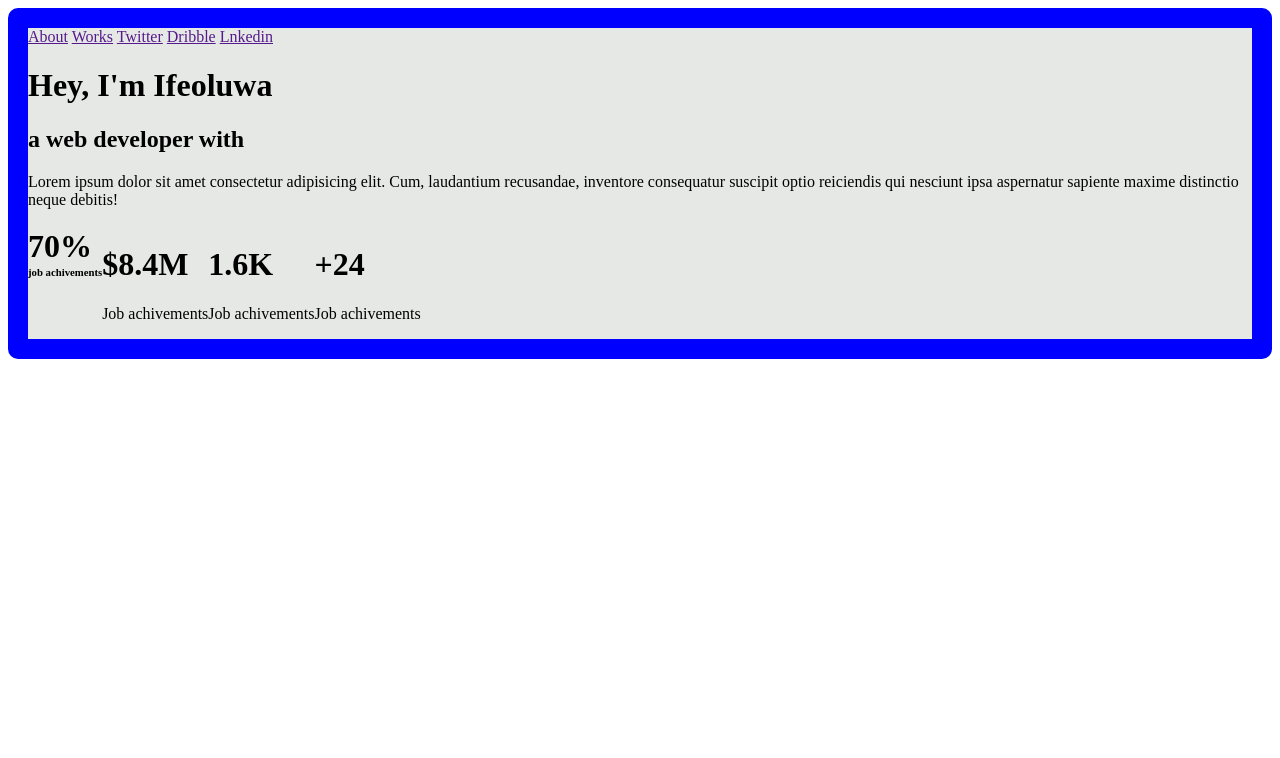
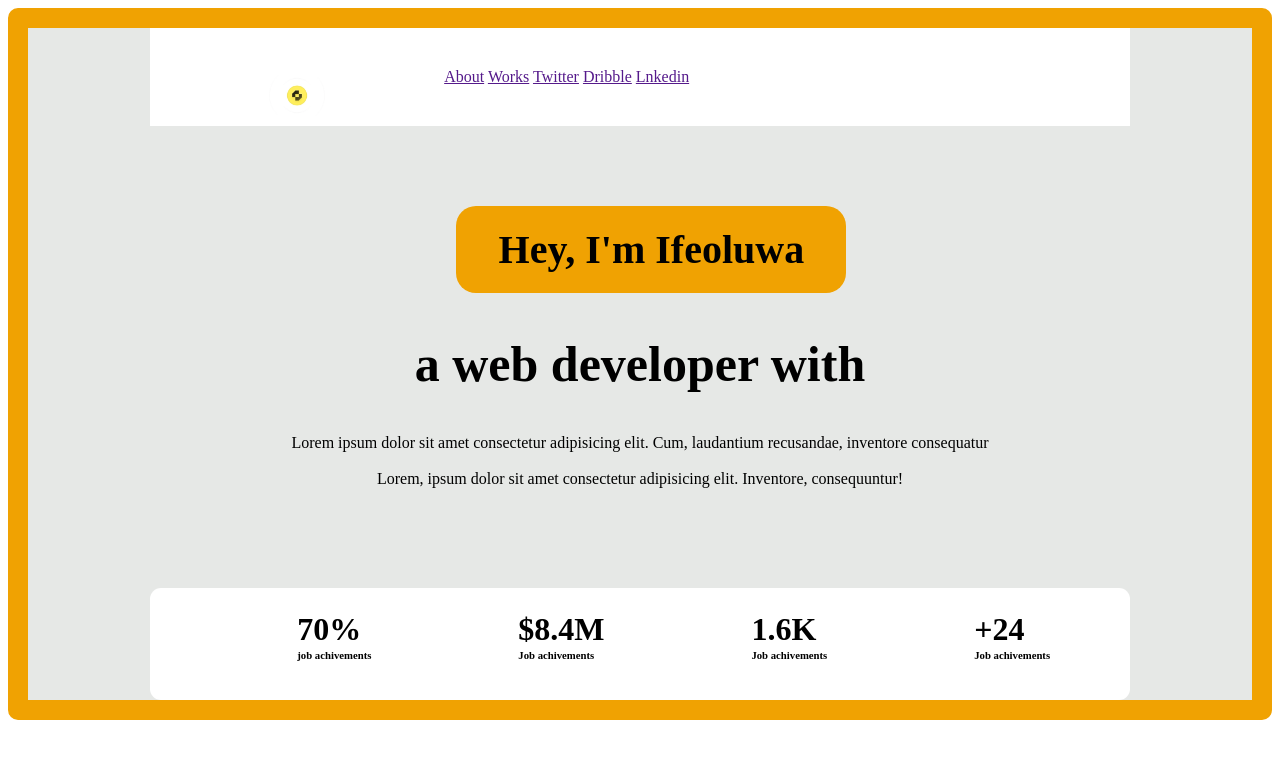
Before and after one commit to Ife-Banks/2nd-cloned-site, a plain HTML site: page index.html in a window 1280 px wide. Drawn offline with Linux system fonts and the light colour scheme.

Commit message:
January w1 prjt

```diff
--- a/index.css
+++ b/index.css
@@ -1,11 +1,52 @@
 
 #outline{
-    border-color: blue;
+    border-color:  #F0A202;
     border-width: 20px;
     border-style: solid;
     border-radius:10px ;
     background-color:#E6E8E6;
+    width: auto;
 }
 #price{
     display: flex;
+    background-color: white;
+    width: 80%;
+    margin: auto;
+    padding: 20px 0px;
+    border-radius: 11px;
+    margin-top: 100px;
 }
+.prices{
+    line-height:0.01;
+    margin-left: 15%;
+
+}
+nav{
+    background-color: white;
+    width: 80%;
+    margin: auto;
+    padding: 40px 0px;
+}
+img{
+    width: 30%;
+    float: left;
+}
+#head{
+    background-color: #F0A202;
+    text-align: center;
+    width: 350px;
+    padding: 20px;
+    margin-left: 35%;
+    margin-top: 80px;
+    border-radius: 20px;
+    font-size: 40px;
+}
+#intro{
+    text-align: center;
+    font-size: 50px;
+
+}
+#para{
+    text-align: center;
+    line-height: -1px;
+}
--- a/index.html
+++ b/index.html
@@ -11,6 +11,7 @@
 <body>
     <div id ="outline">
         <nav>
+            <img src="icon.webp" alt="">
             <a href="">About</a>
             <a href="">Works</a>
             <a href="">Twitter</a>
@@ -18,31 +19,34 @@
             <a href="">Lnkedin</a>
         </nav>
 
-        <h1>
+        <h1 id="head">
             Hey, I'm Ifeoluwa
         </h1>
-        <h2>a web developer with</h2>
-        <p>Lorem ipsum dolor sit amet consectetur adipisicing elit. Cum, laudantium recusandae, inventore consequatur suscipit optio reiciendis qui nesciunt ipsa aspernatur sapiente maxime distinctio neque debitis!
+        <h2 id="intro">a web developer with</h2>
+        <p id="para">Lorem ipsum dolor sit amet consectetur adipisicing elit. Cum, laudantium recusandae, inventore consequatur
+            <br><br>
+            Lorem, ipsum dolor sit amet consectetur adipisicing elit. Inventore, consequuntur!
 
         </p>
         <div id ='price'>
-            <div style="line-height:0.01;">
+            <div class="prices"
+            >
                 <h1>70%</h1>
                 <h6>job achivements</h6>
             </div>
-            <div>
+            <div class="prices">
                 <h1>
                     $8.4M
                 </h1>
-                <p>Job achivements</p>
+                <h6>Job achivements</h6>
             </div>
-            <div>
+            <div class="prices">
                 <h1>1.6K</h1>
-                <p>Job achivements</p>
+                <h6>Job achivements</h6>
             </div>
-            <div>
+            <div class="prices">
                 <h1>+24</h1>
-                <p>Job achivements</p>
+                <h6>Job achivements</h6>
             </div>
         </div>
     </div>
```
Also changed, not shown: icon.webp (added).
